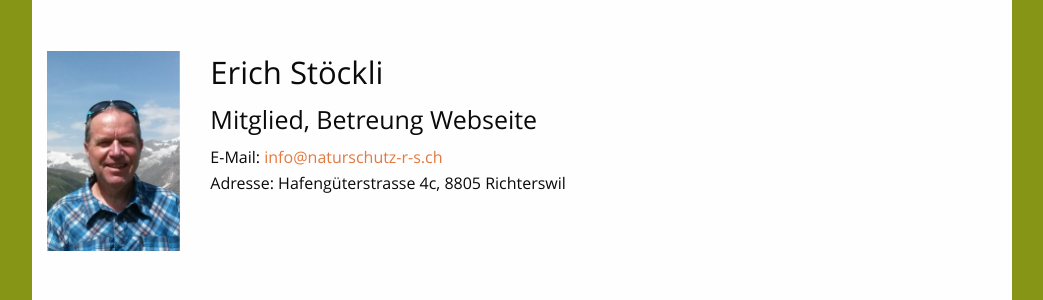
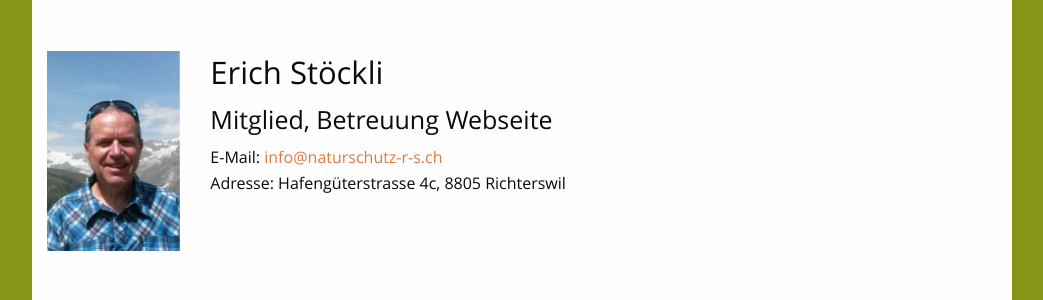
Before and after one commit to Naturschutz-Richterswil-Samstagern/Naturschutz-Richterswil-Samstagern.github.io, a Jekyll site: the page built from _pages/ueber-uns.md, in a window 1280 px wide. Shown: the part 1628-1928 px from the top of the page, without its empty margins (118-1161 px from the left). Built offline with Jekyll 4.4.1, drawn with Linux system fonts in a browser that asks for light colours; comment, search, counter and statistics services are not loaded.

Commit message:
Update ueber-uns.md

```diff
--- a/_pages/ueber-uns.md
+++ b/_pages/ueber-uns.md
@@ -84,7 +84,7 @@ Sie können den Jahresbericht gerne bei unsererem <a href="mailto:info@naturschu
   </div>
   <div class="large-10 columns">
       <h3>Erich Stöckli</h3>
-      <h4>Mitglied, Betreung Webseite</h4>
+      <h4>Mitglied, Betreuung Webseite</h4>
 
     <p>E-Mail: <a href="mailto:info@naturschutz-r-s.ch">info@naturschutz-r-s.ch</a><br>
     Adresse: Hafengüterstrasse 4c, 8805 Richterswil</p>
```
